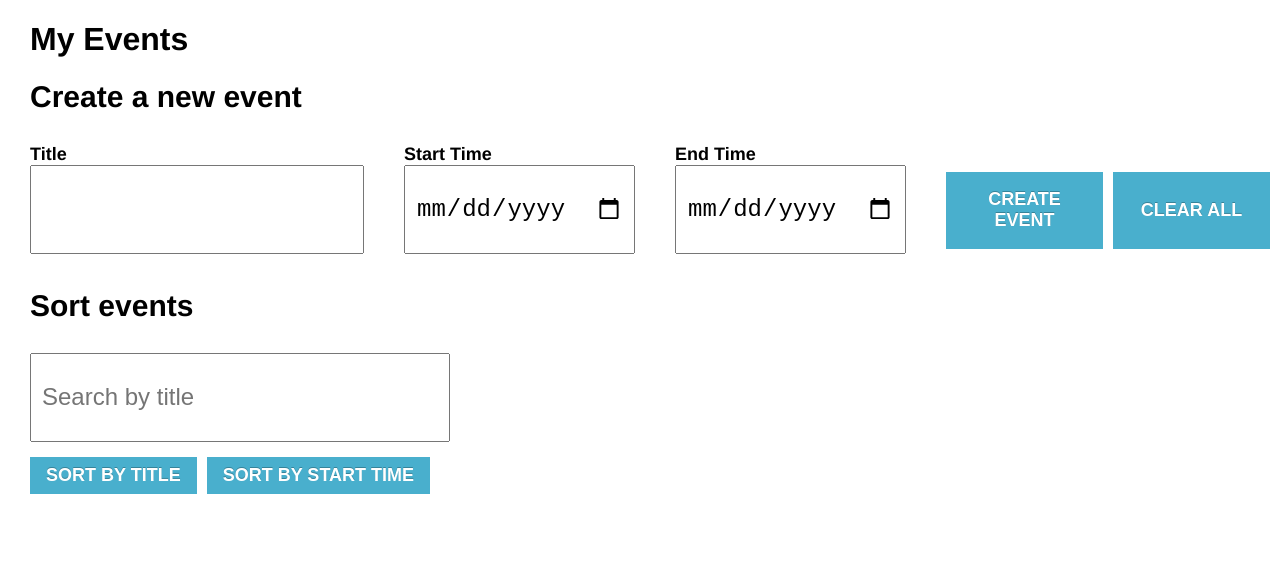
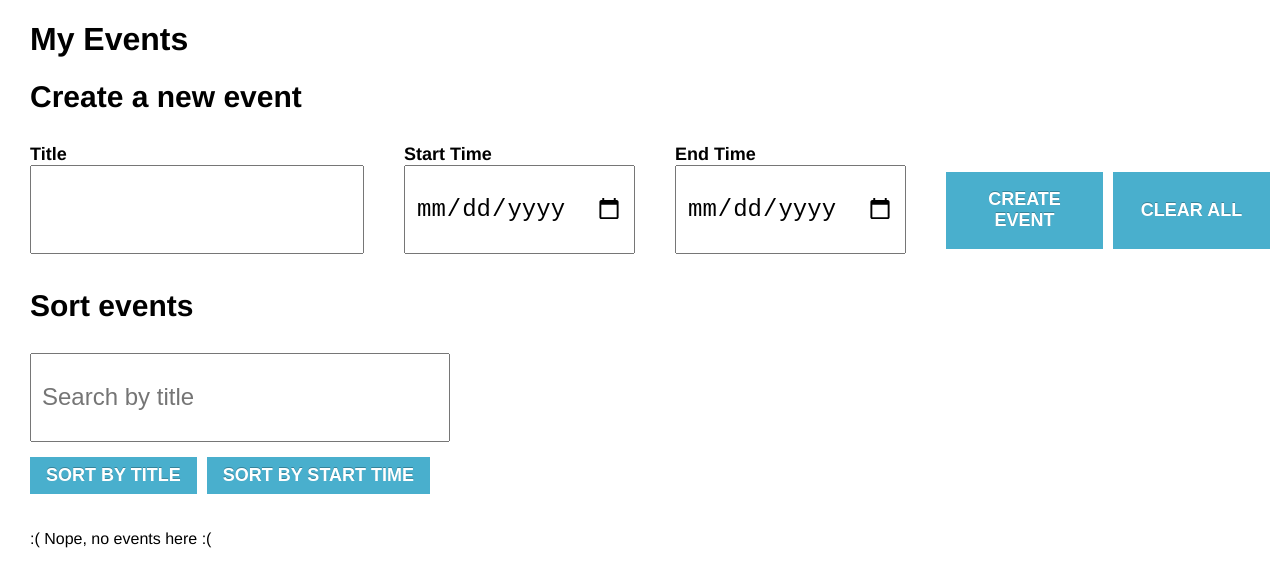
Before and after one commit to PhilMayer/Eventcrolus, a React (Create React App) app: page / in a window 1280 px wide. Shown: the top 586 px of the page. Built offline with nearby package versions, Linux system fonts and the light colour scheme.

Commit message:
Add message for when there are no events to show

```diff
--- a/package.json
+++ b/package.json
@@ -2,6 +2,7 @@
   "name": "ocrolus",
   "version": "0.1.0",
   "private": true,
+  "homepage": "https://PhilMayer.github.io/Eventcrolus",
   "dependencies": {
     "dateformat": "^2.0.0",
     "react": "^15.5.4",
@@ -10,6 +11,7 @@
   },
   "devDependencies": {
     "enzyme": "^2.8.2",
+    "gh-pages": "^1.0.0",
     "react-addons-test-utils": "^15.5.1",
     "react-dom": "^15.5.4",
     "react-scripts": "0.9.5"
@@ -18,6 +20,8 @@
     "start": "react-scripts start",
     "build": "react-scripts build",
     "test": "react-scripts test --env=jsdom",
-    "eject": "react-scripts eject"
+    "eject": "react-scripts eject",
+    "predeploy": "npm run build",
+    "deploy": "gh-pages -d build"
   }
 }
--- a/src/App.js
+++ b/src/App.js
@@ -89,6 +89,7 @@ class App extends Component {
         <input onChange={(e) => this.searchByTitle(e)} className="title-search" placeholder={"Search by title"}/>
         <button onClick={() => this.sortByTitle()}>SORT BY TITLE</button>
         <button onClick={() => this.sortByStartTime()}>SORT BY START TIME</button>
+        <p className={events.length === 0 ? "" : "hidden"}>:( Nope, no events here :(</p>
 
         <CSSTransitionGroup
           transitionName="example"
```
